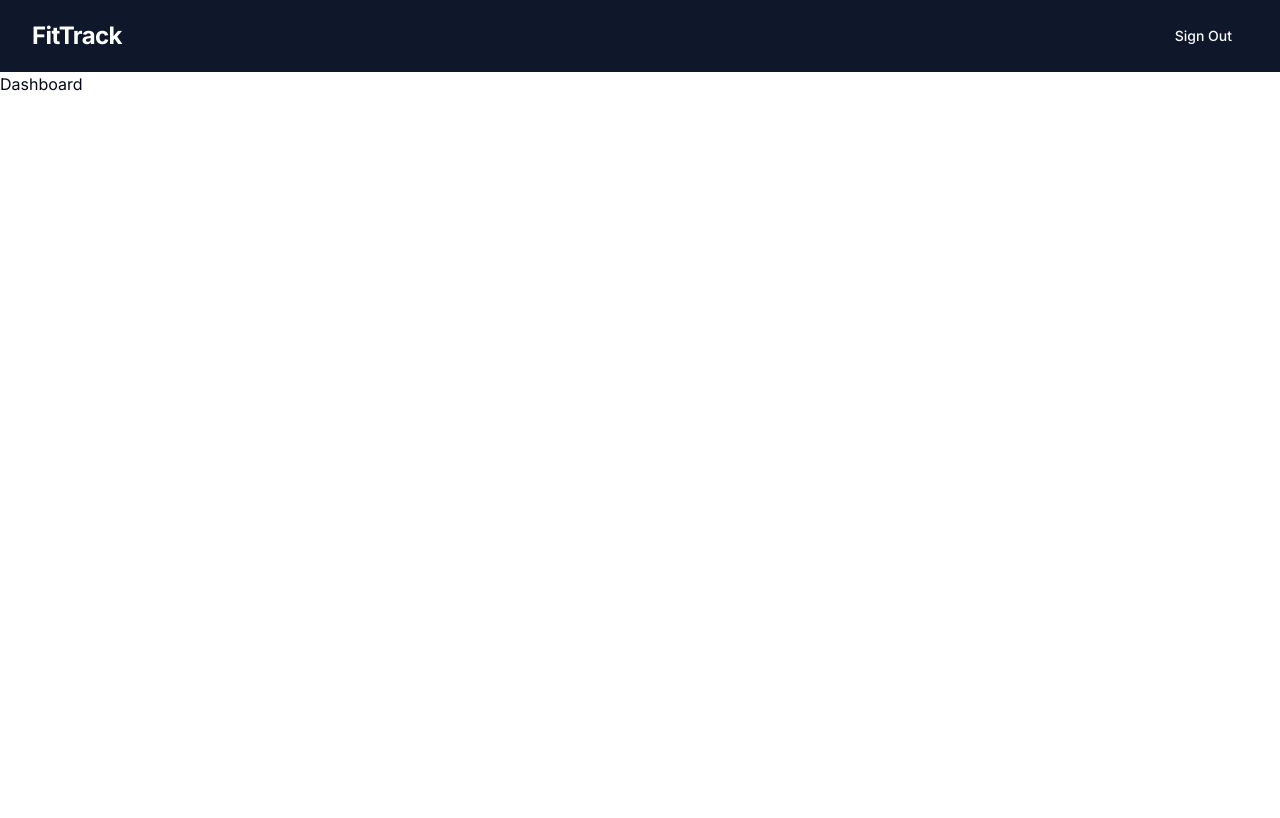
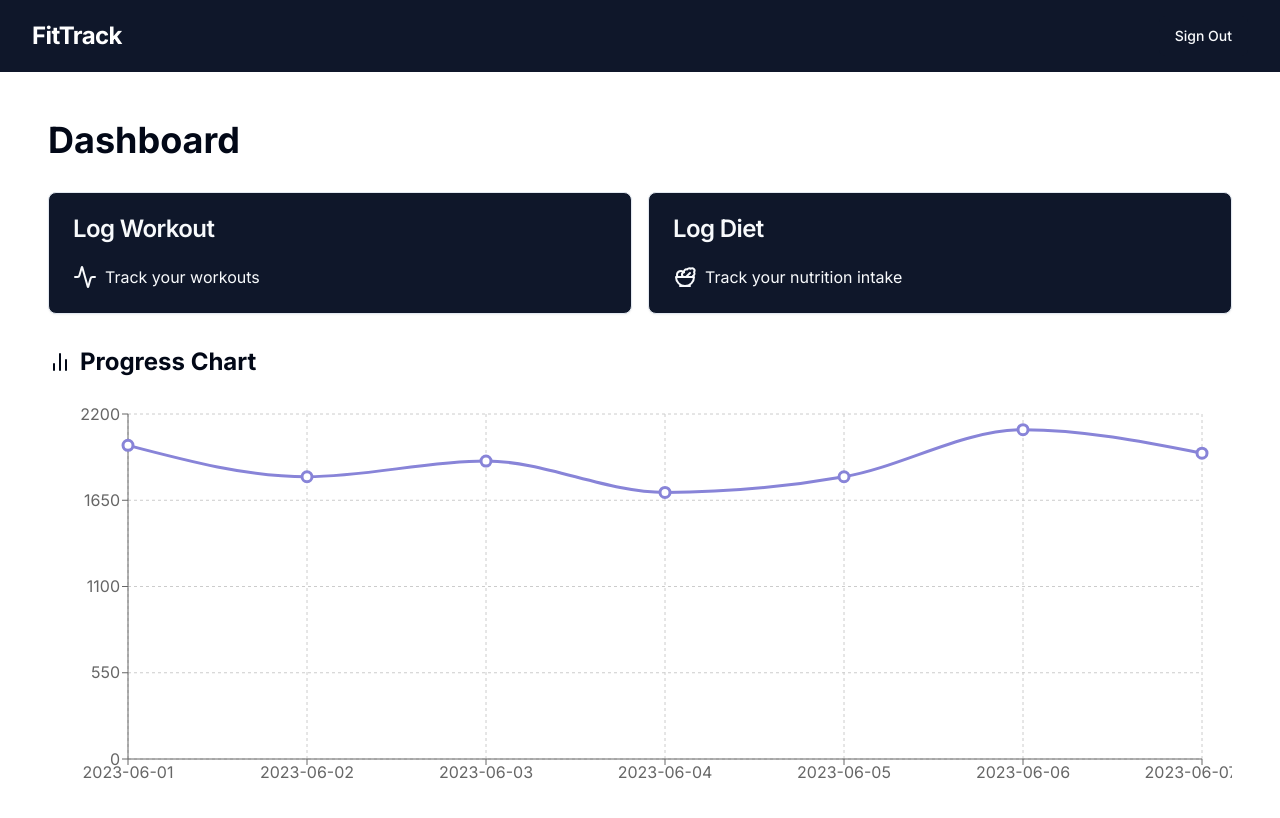
Before and after one commit to aryan877/fit_track, a Next.js app: page /dashboard in a window 1280 px wide. Shown: the top 818 px of the page. Built offline with nearby package versions, Linux system fonts and the light colour scheme; no server answers.

Commit message:
initial dashboard setup

```diff
--- a/app/api/workout/route.ts
+++ b/app/api/workout/route.ts
@@ -0,0 +1,40 @@
+import type { NextRequest } from "next/server";
+import { db } from "@/lib/db";
+import { workouts, NewWorkout } from "@/lib/schema";
+import axios from "axios";
+
+export async function POST(request: NextRequest) {
+  try {
+    const data: NewWorkout = await request.json();
+
+    // Convert the date string to a Date object
+    const workoutData = {
+      ...data,
+      date: new Date(data.date),
+    };
+
+    const result = await db.insert(workouts).values(workoutData).returning();
+
+    return new Response(JSON.stringify({ success: true, data: result[0] }), {
+      status: 201,
+      headers: { "Content-Type": "application/json" },
+    });
+  } catch (error) {
+    console.error("Error saving workout:", error);
+
+    if (axios.isAxiosError(error)) {
+      console.error("Axios error:", error.message);
+      console.error("Axios error details:", error.toJSON());
+    } else {
+      console.error(error);
+    }
+
+    return new Response(
+      JSON.stringify({ success: false, message: "Error saving workout" }),
+      {
+        status: 500,
+        headers: { "Content-Type": "application/json" },
+      }
+    );
+  }
+}
--- a/app/dashboard/page.tsx
+++ b/app/dashboard/page.tsx
@@ -1,7 +1,55 @@
 import React from "react";
+import { Card, CardContent, CardHeader, CardTitle } from "@/components/ui/card";
+import { Activity, SaladIcon, BarChart2 } from "lucide-react";
+import dynamic from "next/dynamic";
 
-function Dashboard() {
-  return <div>Dashboard</div>;
+import Link from "next/link";
+const ProgressChartComponent = dynamic(
+  () => import("@/components/ProgressChart"),
+  {
+    ssr: false,
+  }
+);
+
+export default function Dashboard() {
+  return (
+    <div className="container mx-auto p-4">
+      <h1 className="text-4xl font-bold mb-8">Dashboard</h1>
+      <div className="grid grid-cols-1 md:grid-cols-2 gap-4 mb-8">
+        <Card className="bg-primary text-primary-foreground">
+          <Link href="/log-workout">
+            <CardHeader>
+              <CardTitle>Log Workout</CardTitle>
+            </CardHeader>
+            <CardContent>
+              <div className="flex items-center">
+                <Activity className="h-6 w-6 mr-2" />
+                <span>Track your workouts</span>
+              </div>
+            </CardContent>
+          </Link>
+        </Card>
+        <Card className="bg-primary text-primary-foreground">
+          <Link href="/log-diet">
+            <CardHeader>
+              <CardTitle>Log Diet</CardTitle>
+            </CardHeader>
+            <CardContent>
+              <div className="flex items-center">
+                <SaladIcon className="h-6 w-6 mr-2" />
+                <span>Track your nutrition intake</span>
+              </div>
+            </CardContent>
+          </Link>
+        </Card>
+      </div>
+      <div className="mb-8">
+        <h2 className="text-2xl font-bold mb-4 flex items-center">
+          <BarChart2 className="h-6 w-6 mr-2" />
+          <span>Progress Chart</span>
+        </h2>
+        <ProgressChartComponent />
+      </div>
+    </div>
+  );
 }
-
-export default Dashboard;
--- a/app/layout.tsx
+++ b/app/layout.tsx
@@ -21,7 +21,11 @@ export default function RootLayout({
       <html lang="en">
         <body className={inter.className}>
           <Navbar />
-          <main>{children}</main>
+          <main className="flex justify-center">
+            <div className="max-w-7xl w-full px-4 sm:px-6 lg:px-8 mt-8">
+              {children}
+            </div>
+          </main>
           {/* <footer className="bg-gray-100 text-gray-600 py-4 px-8 text-center">
             &copy; {new Date().getFullYear()} FitTrack. All rights reserved.
           </footer> */}
--- /dev/null
+++ b/app/log-diet/page.tsx
@@ -0,0 +1,44 @@
+"use client";
+
+import { Label } from "@/components/ui/label";
+import { Input } from "@/components/ui/input";
+import { Button } from "@/components/ui/button";
+import { useState } from "react";
+
+export default function DietForm() {
+  const [food, setFood] = useState("");
+  const [calories, setCalories] = useState("");
+
+  const handleSubmit = async (e: React.FormEvent<HTMLFormElement>) => {
+    e.preventDefault();
+    // Handle form submission logic here
+    console.log("Diet form submitted:", { food, calories });
+    // Reset form fields
+    setFood("");
+    setCalories("");
+  };
+
+  return (
+    <form onSubmit={handleSubmit}>
+      <div className="mb-4">
+        <Label htmlFor="food">Food</Label>
+        <Input
+          id="food"
+          type="text"
+          value={food}
+          onChange={(e) => setFood(e.target.value)}
+        />
+      </div>
+      <div className="mb-4">
+        <Label htmlFor="calories">Calories</Label>
+        <Input
+          id="calories"
+          type="number"
+          value={calories}
+          onChange={(e) => setCalories(e.target.value)}
+        />
+      </div>
+      <Button type="submit">Log Diet</Button>
+    </form>
+  );
+}
--- /dev/null
+++ b/app/log-workout/page.tsx
@@ -0,0 +1,110 @@
+"use client";
+
+import { Label } from "@/components/ui/label";
+import { Input } from "@/components/ui/input";
+import { Button } from "@/components/ui/button";
+import { NewWorkout } from "@/lib/schema";
+import { newWorkoutSchema } from "@/lib/zod/schema";
+import { useState } from "react";
+import { z } from "zod";
+
+export default function WorkoutForm() {
+  const [name, setName] = useState("");
+  const [sets, setSets] = useState("");
+  const [reps, setReps] = useState("");
+  const [weight, setWeight] = useState("");
+  const [errors, setErrors] = useState<z.ZodIssue[]>([]);
+
+  const handleSubmit = async (e: React.FormEvent<HTMLFormElement>) => {
+    e.preventDefault();
+
+    const newWorkout: NewWorkout = {
+      name,
+      sets: sets ? parseInt(sets, 10) : 0,
+      reps: reps ? parseInt(reps, 10) : 0,
+      weight: weight ? parseFloat(weight) : 0,
+      date: new Date(),
+    };
+
+    const result = newWorkoutSchema.safeParse(newWorkout);
+
+    if (result.success) {
+      try {
+        const response = await fetch("/api/workout", {
+          method: "POST",
+          headers: {
+            "Content-Type": "application/json",
+          },
+          body: JSON.stringify(result.data),
+        });
+
+        if (response.ok) {
+          // Workout saved successfully
+          console.log("Workout saved successfully");
+          // Reset form fields
+          setName("");
+          setSets("");
+          setReps("");
+          setWeight("");
+          setErrors([]);
+        } else {
+          // Handle error case
+          console.error("Error saving workout:", response.statusText);
+        }
+      } catch (error) {
+        console.error("Error saving workout:", error);
+      }
+    } else {
+      setErrors(result.error.issues);
+    }
+  };
+
+  return (
+    <form onSubmit={handleSubmit}>
+      <div className="mb-4">
+        <Label htmlFor="exercise">Exercise</Label>
+        <Input
+          id="exercise"
+          type="text"
+          value={name}
+          onChange={(e) => setName(e.target.value)}
+        />
+      </div>
+      <div className="mb-4">
+        <Label htmlFor="sets">Sets</Label>
+        <Input
+          id="sets"
+          type="number"
+          value={sets}
+          onChange={(e) => setSets(e.target.value)}
+        />
+      </div>
+      <div className="mb-4">
+        <Label htmlFor="reps">Reps</Label>
+        <Input
+          id="reps"
+          type="number"
+          value={reps}
+          onChange={(e) => setReps(e.target.value)}
+        />
+      </div>
+      <div className="mb-4">
+        <Label htmlFor="weight">Weight (kg)</Label>
+        <Input
+          id="weight"
+          type="number"
+          value={weight}
+          onChange={(e) => setWeight(e.target.value)}
+        />
+      </div>
+      {errors.length > 0 && (
+        <div className="text-red-500 mb-4">
+          {errors.map((error) => (
+            <p key={error.path[0]}>{error.message}</p>
+          ))}
+        </div>
+      )}
+      <Button type="submit">Log Workout</Button>
+    </form>
+  );
+}
--- /dev/null
+++ b/components/ProgressChart.tsx
@@ -0,0 +1,45 @@
+"use client";
+
+import {
+  LineChart,
+  Line,
+  XAxis,
+  YAxis,
+  CartesianGrid,
+  Tooltip,
+  ResponsiveContainer,
+} from "recharts";
+
+const data = [
+  { date: "2023-06-01", calories: 2000 },
+  { date: "2023-06-02", calories: 1800 },
+  { date: "2023-06-03", calories: 1900 },
+  { date: "2023-06-04", calories: 1700 },
+  { date: "2023-06-05", calories: 1800 },
+  { date: "2023-06-06", calories: 2100 },
+  { date: "2023-06-07", calories: 1950 },
+];
+
+export default function ProgressChart() {
+  return (
+    <ResponsiveContainer width="100%" height={400}>
+      <LineChart
+        data={data}
+        margin={{ top: 20, right: 30, left: 20, bottom: 5 }}
+      >
+        <CartesianGrid strokeDasharray="3 3" />
+        <XAxis dataKey="date" />
+        <YAxis />
+        <Tooltip />
+        <Line
+          type="monotone"
+          dataKey="calories"
+          stroke="#8884d8"
+          strokeWidth={3}
+          dot={{ r: 5 }}
+          activeDot={{ r: 8 }}
+        />
+      </LineChart>
+    </ResponsiveContainer>
+  );
+}
--- a/components/WorkoutForm.tsx
+++ /dev/null
@@ -1,33 +0,0 @@
-import { Label } from "@/components/ui/label";
-import { Input } from "@/components/ui/input";
-import { Button } from "@/components/ui/button";
-import { NewWorkout } from "@/lib/schema";
-
-export function WorkoutForm() {
-  const handleSubmit = async () => {
-    // e.preventDefault();
-    // Implement workout form submission logic
-  };
-
-  return (
-    <form onSubmit={handleSubmit}>
-      <div className="mb-4">
-        <Label htmlFor="exercise">Exercise</Label>
-        <Input id="exercise" type="text" />
-      </div>
-      <div className="mb-4">
-        <Label htmlFor="sets">Sets</Label>
-        <Input id="sets" type="number" />
-      </div>
-      <div className="mb-4">
-        <Label htmlFor="reps">Reps</Label>
-        <Input id="reps" type="number" />
-      </div>
-      <div className="mb-4">
-        <Label htmlFor="weight">Weight (kg)</Label>
-        <Input id="weight" type="number" />
-      </div>
-      <Button type="submit">Log Workout</Button>
-    </form>
-  );
-}
--- a/lib/schema.ts
+++ b/lib/schema.ts
@@ -6,7 +6,7 @@ export const workouts = pgTable("workouts", {
   sets: integer("sets").notNull(),
   reps: integer("reps").notNull(),
   weight: integer("weight").notNull(),
-  date: date("date").notNull(),
+  date: date("date", { mode: "date" }).notNull(),
 });
 
 export type Workout = typeof workouts.$inferSelect;
--- /dev/null
+++ b/lib/zod/schema/index.ts
@@ -0,0 +1,11 @@
+import { z } from "zod";
+
+export const newWorkoutSchema = z.object({
+  name: z.string().min(1, "Exercise name is required"),
+  sets: z.number().int().positive().optional(),
+  reps: z.number().int().positive().optional(),
+  weight: z.number().positive().optional(),
+  date: z.date(),
+});
+
+export type NewWorkout = z.infer<typeof newWorkoutSchema>;
--- a/package.json
+++ b/package.json
@@ -12,6 +12,7 @@
     "@clerk/nextjs": "^5.1.3",
     "@radix-ui/react-label": "^2.0.2",
     "@radix-ui/react-slot": "^1.0.2",
+    "axios": "^1.7.2",
     "class-variance-authority": "^0.7.0",
     "drizzle-orm": "^0.31.2",
     "lucide-react": "^0.383.0",
@@ -19,16 +20,17 @@
     "pg": "^8.12.0",
     "react": "^18",
     "react-dom": "^18",
+    "recharts": "^2.12.7",
     "tailwindcss-animate": "^1.0.7",
     "zod": "^3.23.8"
   },
   "devDependencies": {
-    "dotenv": "^16.4.5",
     "@types/node": "^20",
     "@types/pg": "^8.11.6",
     "@types/react": "^18",
     "@types/react-dom": "^18",
     "clsx": "^2.1.1",
+    "dotenv": "^16.4.5",
     "drizzle-kit": "^0.22.7",
     "eslint": "^8",
     "eslint-config-next": "14.2.3",
```
Also changed, not shown: 1 other file (tests, documents, lock files or other folders).
